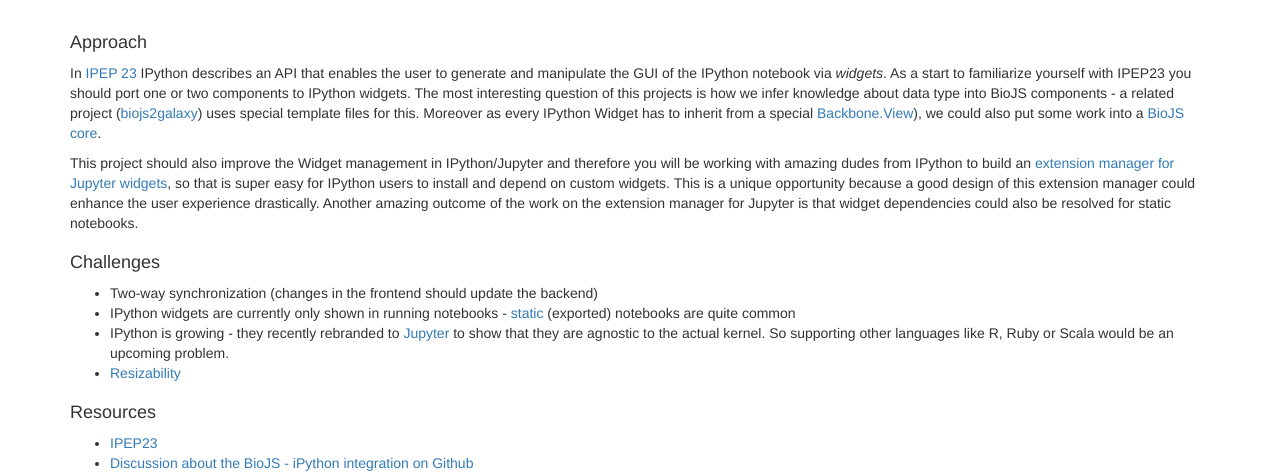
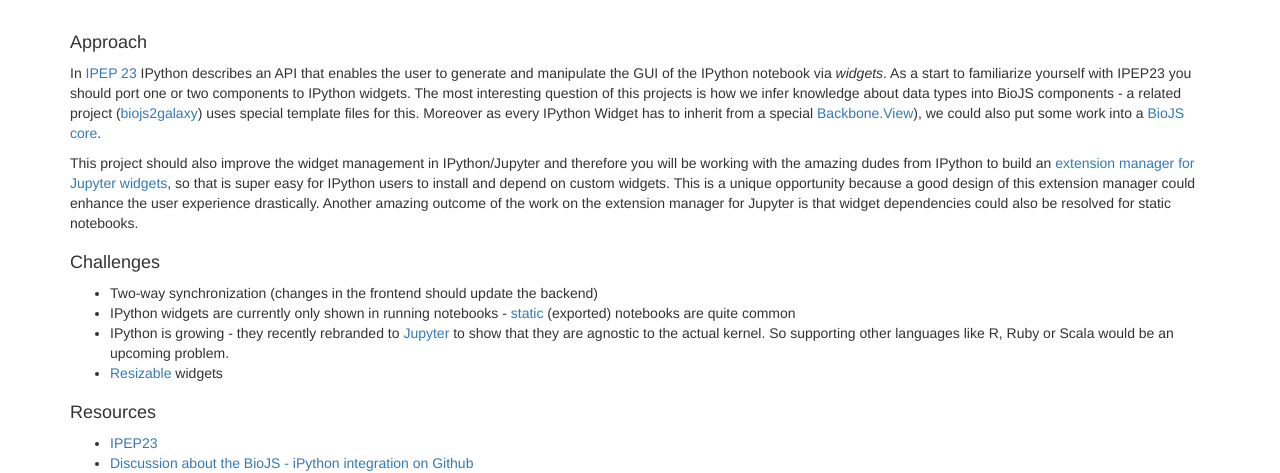
Before and after one commit to biojs/biojs.net, a Jekyll site: the page built from gsoc/2015/projects/ipython.md, in a window 1280 px wide. Shown: the part 638-1111 px from the top of the page. Built offline with Jekyll 4.4.1, drawn with Linux system fonts in a browser that asks for light colours; nearby versions of some CDN libraries; comment, search, counter and statistics services are not loaded.

Commit message:
fixed typos

```diff
--- a/gsoc/2015/projects/ipython.md
+++ b/gsoc/2015/projects/ipython.md
@@ -16,9 +16,9 @@ Approach
 --------
 
 In [IPEP 23][ipep23] IPython describes an API that enables the user to generate and manipulate the GUI of the IPython notebook via _widgets_. As a start to familiarize yourself with IPEP23 you should port one or two components to IPython widgets.
-The most interesting question of this projects is how we infer knowledge about data type into BioJS components - a related project ([biojs2galaxy](https://github.com/biojs/biojs2galaxy)) uses special template files for this. Moreover as every IPython Widget has to inherit from a special [Backbone.View](http://backbonejs.org/#View)), we could also put some work into a [BioJS core](https://github.com/biojs/biojs/issues/125).
+The most interesting question of this projects is how we infer knowledge about data types into BioJS components - a related project ([biojs2galaxy](https://github.com/biojs/biojs2galaxy)) uses special template files for this. Moreover as every IPython Widget has to inherit from a special [Backbone.View](http://backbonejs.org/#View)), we could also put some work into a [BioJS core](https://github.com/biojs/biojs/issues/125).
 
-This project should also improve the Widget management in IPython/Jupyter and therefore you will be working with amazing dudes from IPython to build an [extension manager for Jupyter widgets](https://github.com/ipython/ipython/issues/6327), so that is super easy for IPython users to install and depend on custom widgets.  This is a unique opportunity because a good design of this extension manager could enhance the user experience drastically. Another amazing outcome of the work on the extension manager for Jupyter is that widget dependencies could also be resolved for static notebooks.
+This project should also improve the widget management in IPython/Jupyter and therefore you will be working with the amazing dudes from IPython to build an [extension manager for Jupyter widgets](https://github.com/ipython/ipython/issues/6327), so that is super easy for IPython users to install and depend on custom widgets.  This is a unique opportunity because a good design of this extension manager could enhance the user experience drastically. Another amazing outcome of the work on the extension manager for Jupyter is that widget dependencies could also be resolved for static notebooks.
 
 [ipep23]: https://github.com/ipython/ipython/wiki/IPEP-23%3A-Backbone.js-Widgets
 
@@ -28,7 +28,7 @@ Challenges
 * Two-way synchronization (changes in the frontend should update the backend)
 * IPython widgets are currently only shown in running notebooks - [static](http://nbviewer.ipython.org/) (exported) notebooks are quite common
 * IPython is growing - they recently rebranded to [Jupyter](http://jupyter.org/) to show that they are agnostic to the actual kernel. So supporting other languages like R, Ruby or Scala would be an upcoming problem.
-* [Resizability](https://github.com/ipython/ipython/issues/6733)
+* [Resizable](https://github.com/ipython/ipython/issues/6733) widgets
 
 Resources
 -----------
```
